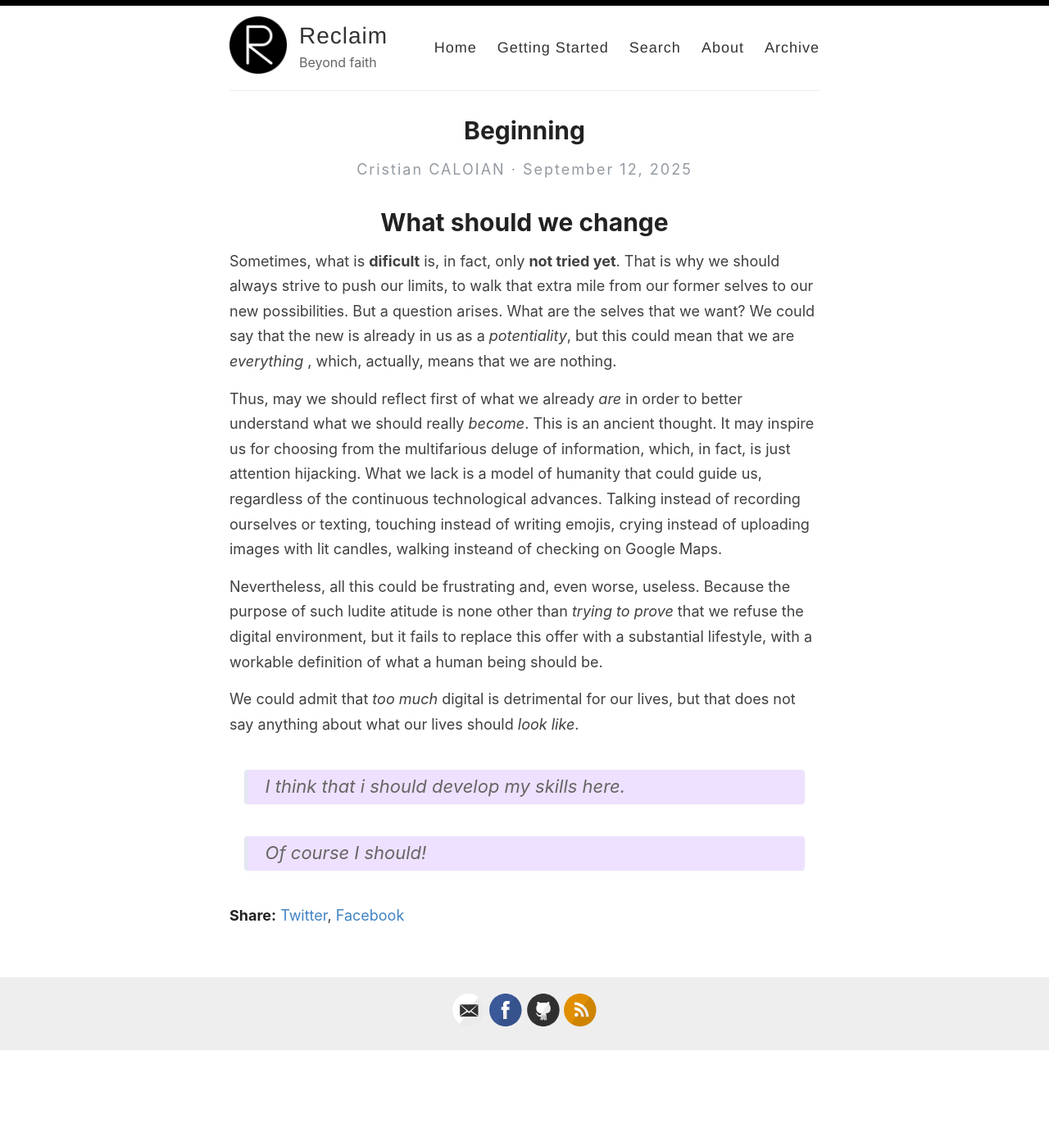
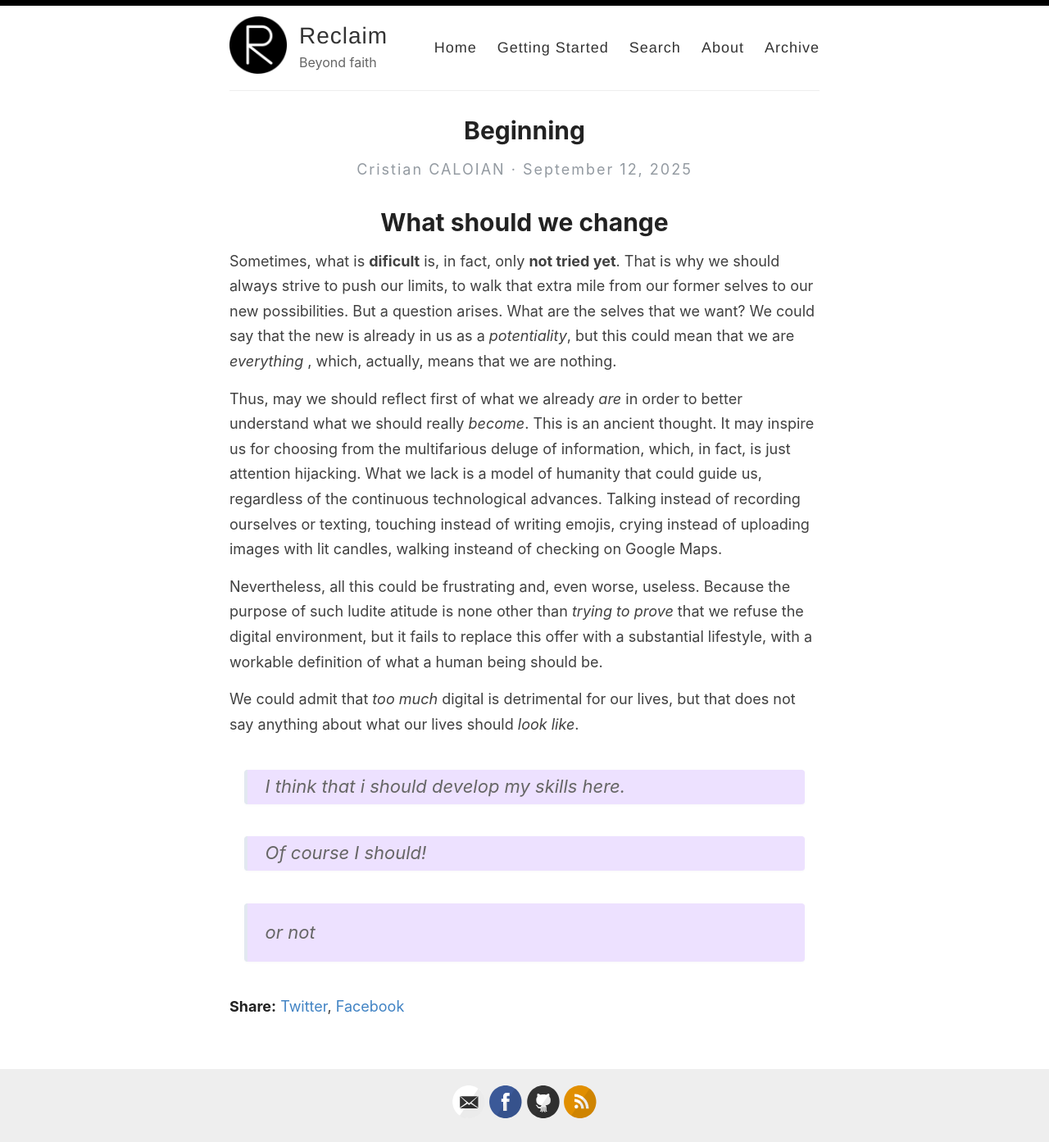
Before and after one commit to Cristian-CALOIAN/reverie, a Jekyll site: the page built from _posts/2025-09-12-beginning.md, in a window 1280 px wide. Shown: the whole page at 82% size. Built offline with Jekyll 4.4.1, drawn with Linux system fonts in a browser that asks for light colours; our own code applies the rules of GitHub Pages for plain Markdown files; before the commit the page ends 1282 px from its top, so only the background shows below that.

Commit message:
Update 2025-09-12-beginning.md

```diff
--- a/_posts/2025-09-12-beginning.md
+++ b/_posts/2025-09-12-beginning.md
@@ -15,3 +15,4 @@ We could admit that _too much_ digital is detrimental for our lives, but that do
 <blockquote>
   Of course I should!
 </blockquote>
+> or not
```
